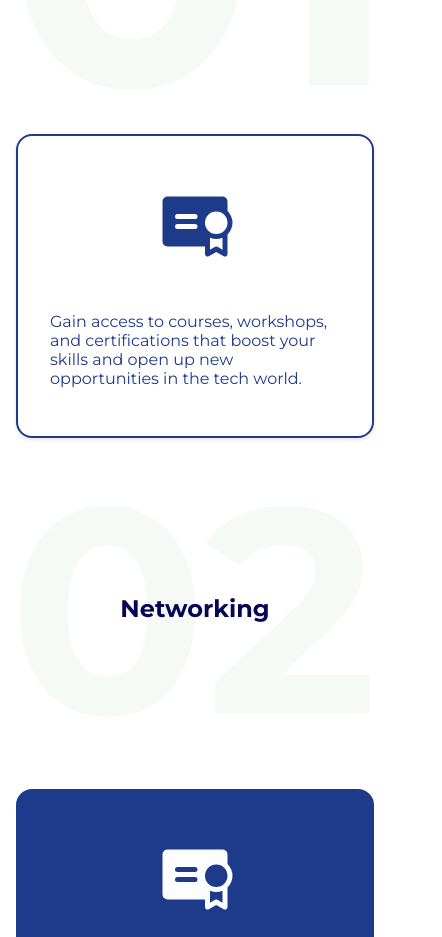
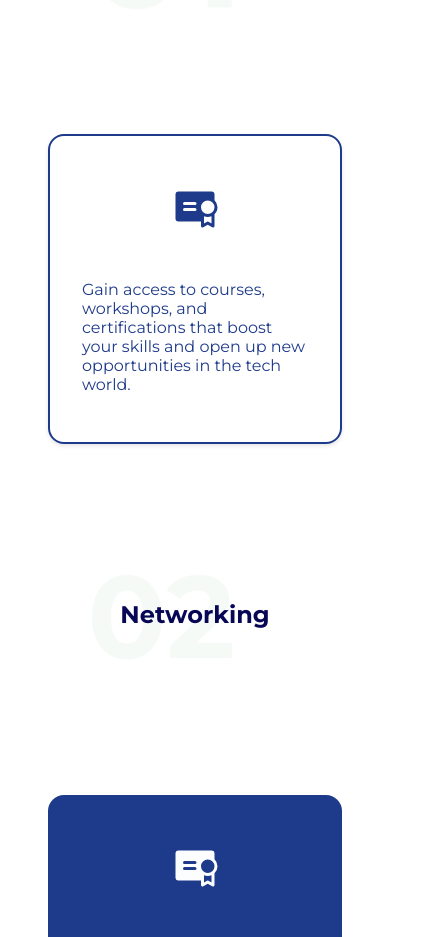
Before and after one commit to saliiimm/DevUp-Official-Website, a React (Vite) app: page / in a window 390 px wide. Shown: the part 1060-1997 px from the top of the page, 442 px wide, since content can reach past the window. Built offline with nearby package versions, Linux system fonts and the light colour scheme; a web font is replaced by a local one.

Commit message:
small css fixes

```diff
--- a/package.json
+++ b/package.json
@@ -15,6 +15,7 @@
     "@mui/material": "^6.1.5",
     "antd": "^5.21.5",
     "devup-website": "file:",
+    "framer-motion": "^11.11.10",
     "install": "^0.13.0",
     "npm": "^10.9.0",
     "react": "^18.3.1",
--- a/src/components/WhyJoinUs/WhyJoinUs.css
+++ b/src/components/WhyJoinUs/WhyJoinUs.css
@@ -24,7 +24,7 @@
 
 .why-join-us-container {
     display: flex;
-    justify-content: space-between;
+    justify-content: space-around;
     align-items: center;
     gap: 120px;
     position: relative;
@@ -160,6 +160,41 @@
         font-size: 1rem;
 
     }
+    .reason-title .reason-image-container {
+        position: absolute;
+        top: 50%;
+        left: 70%;
+        transform: translate(-50%, -50%);
+
+    }
+    .reason-title .reason-image-container img {
+        width: 40%;
+        height: 40%;
+        object-fit: cover;
+    }
+    .reason-icon {
+        font-size: 3rem;
+        margin-top: 1rem;
+        display: flex;
+        align-items: center;
+        justify-content: center;
+    }
+    .reason {
+        flex-basis: 50%;
+        padding: 2rem;
+        display: flex;
+        flex-direction: column;
+        align-items: center;
+        justify-content: flex-start;
+        gap: 2rem;
+        max-width: 450px;
+        max-height: 350px;
+
+        border-radius: 16px;
+        text-align: center;
+        margin: 0 2rem;
+
+    }
 }
 @media(min-width:1500px){
     .why-join-us h1 {
```
Also changed, not shown: 1 other file (tests, documents, lock files or other folders).
